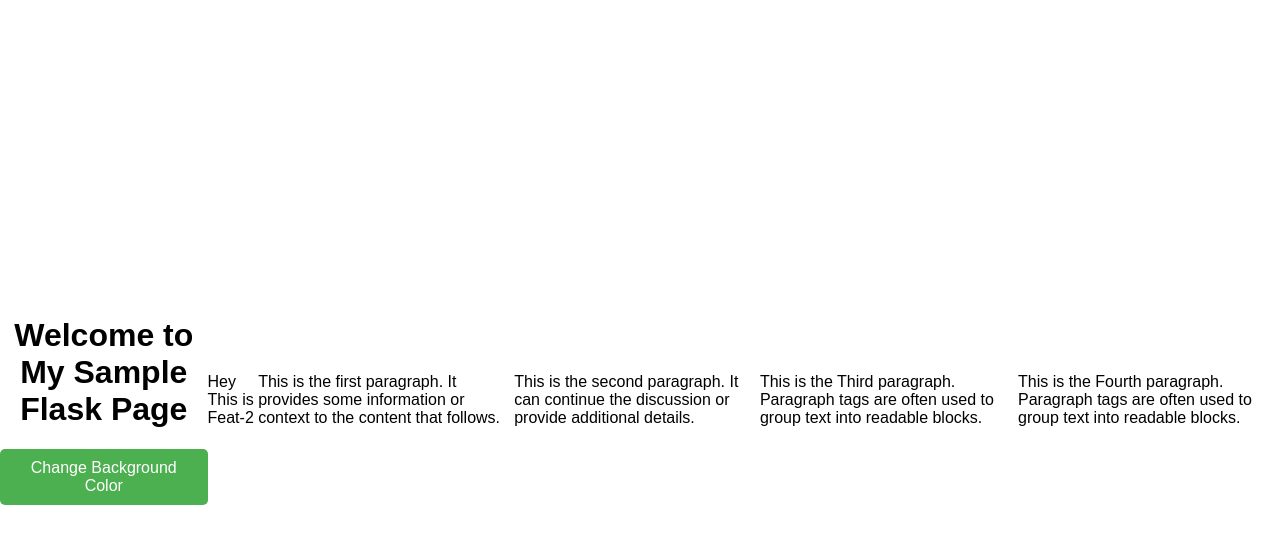
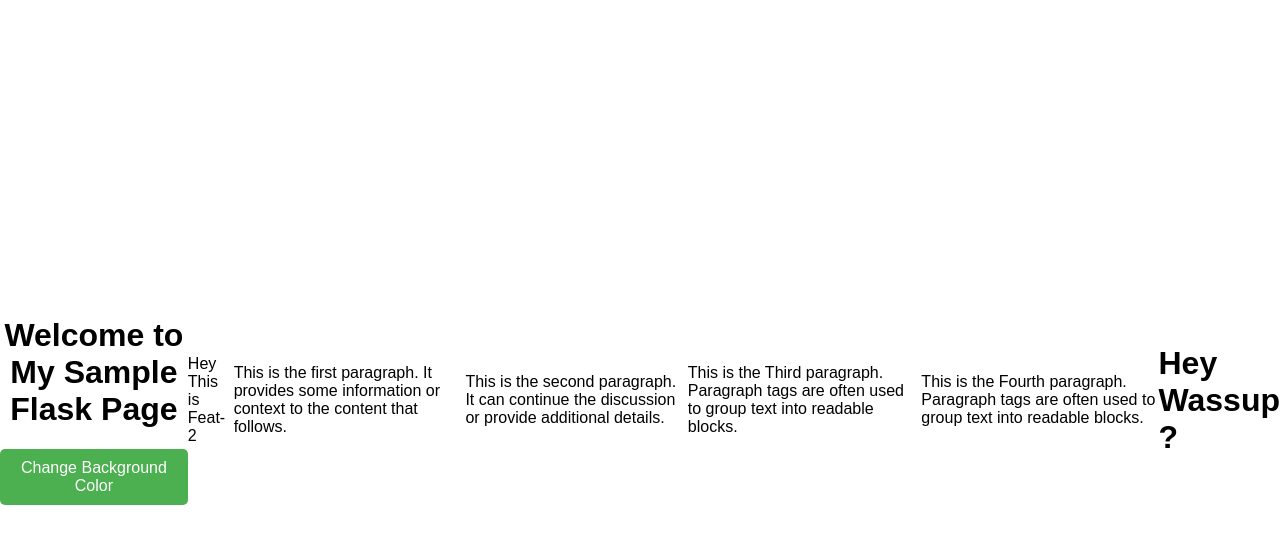
Before and after one commit to r0han01/flask-app, a Flask app: page / in a window 1280 px wide. Shown: the top 544 px of the page. Run offline with Flask 3, Linux system fonts and the light colour scheme.

Commit message:
Half Code & Untracked Hacktober-Fest-3

```diff
--- a/templates/index.html
+++ b/templates/index.html
@@ -23,7 +23,7 @@
 
         <p>This is the Fourth paragraph. Paragraph tags are often used to group text into readable blocks.</p>
 
-
     </p>
+    <h1> Hey Wassup ?
 </body>
 </html>
```
